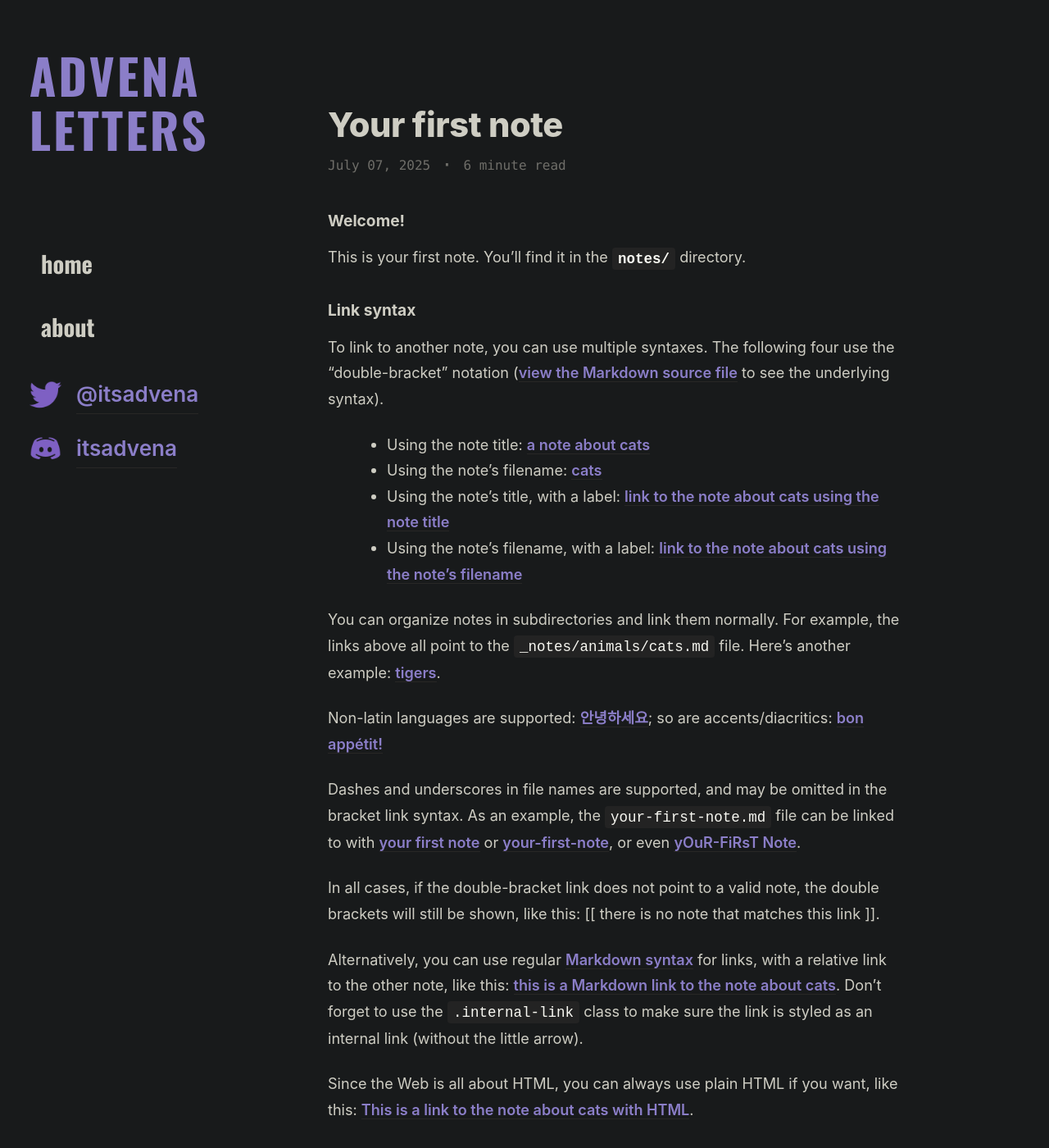
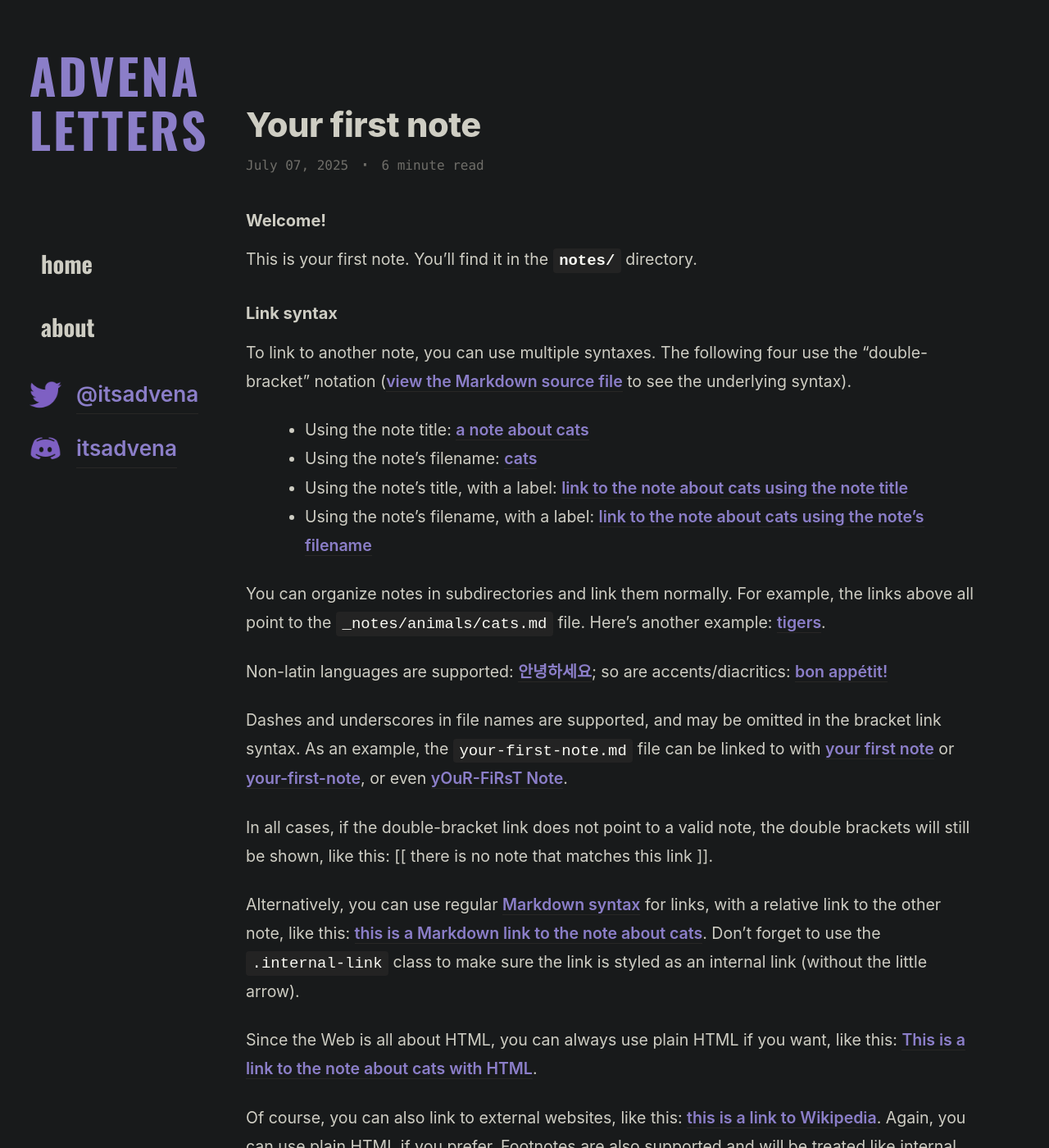
Before and after one commit to Advenaa/schizoposting, a Jekyll site: the page built from _notes/your-first-note.md, in a window 1280 px wide and 1400 px high. Shown: the whole window at 82% size. Built offline with Jekyll 4.4.1, drawn with Linux system fonts in a browser that asks for light colours.

Commit message:
fix minor problem

```diff
--- a/_sass/_style.scss
+++ b/_sass/_style.scss
@@ -351,7 +351,7 @@
 }
 
 .egirl-layout {
-  max-width: 700px;
+  max-width: 900px;
   margin: 0 auto;
   padding: 4rem 1.5rem 6rem 1.5rem;
   background: none;
@@ -380,8 +380,8 @@
 }
 
 .egirl-layout .note-content {
-  font-size: 1.13rem;
-  line-height: 1.75;
+  font-size: 1.22rem;
+  line-height: 1.8;
   color: $flexoki-tx;
   margin-bottom: 2rem;
 }
@@ -395,9 +395,9 @@
   line-height: 1.25;
 }
 
-.egirl-layout .note-content h1 { font-size: 2rem; }
-.egirl-layout .note-content h2 { font-size: 1.5rem; }
-.egirl-layout .note-content h3 { font-size: 1.2rem; }
+.egirl-layout .note-content h1 { font-size: 2.2rem; }
+.egirl-layout .note-content h2 { font-size: 1.6rem; }
+.egirl-layout .note-content h3 { font-size: 1.25rem; }
 
 .egirl-layout .note-content p {
   margin: 0 0 1.5rem 0;
```
